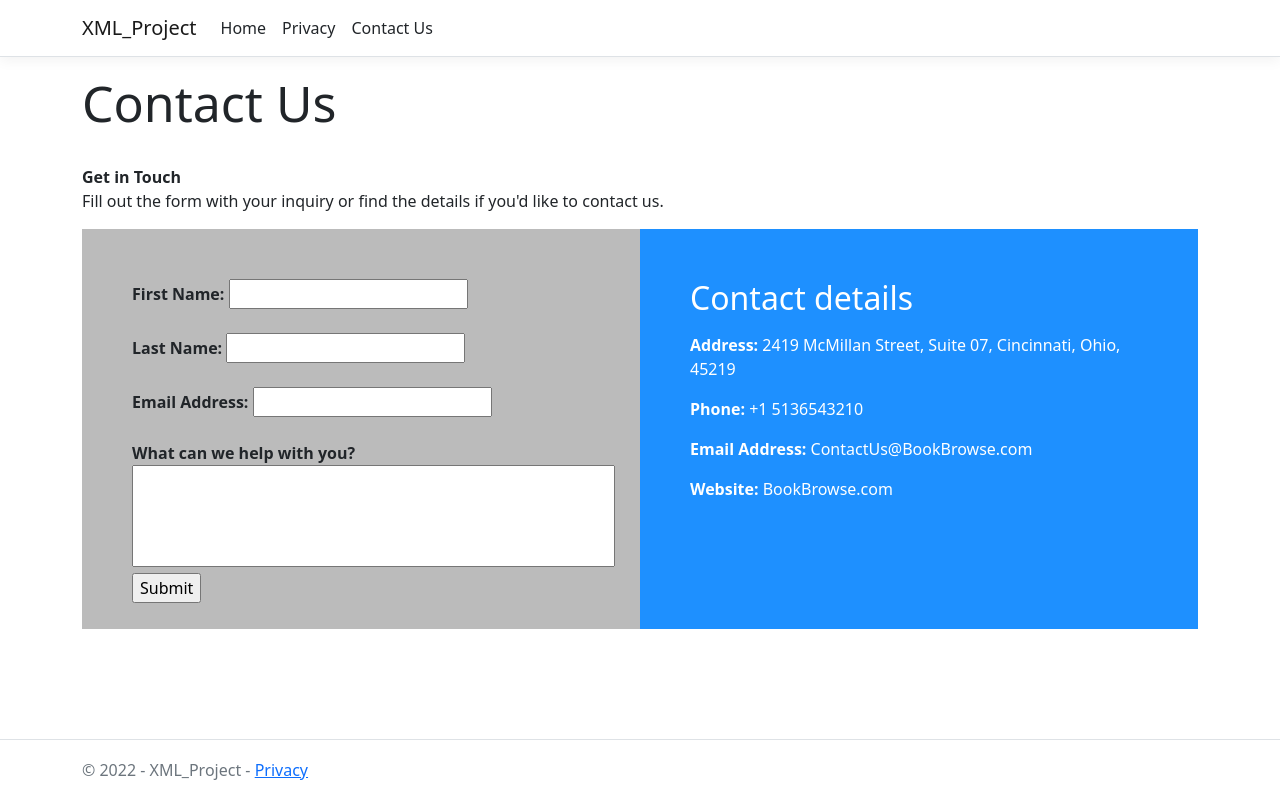
After one commit to MayuraRane/BookBrowse, an ASP.NET Core app: page /ContactUs in a window 1280 px wide. The commit adds this page. Run offline with ASP.NET Core 8, Linux system fonts and the light colour scheme; style sheets or scripts are compiled from the project's sources.

Commit message:
Added Contact Us page

```diff
--- /dev/null
+++ b/XML_Project/Pages/ContactUs.cshtml
@@ -0,0 +1,66 @@
+@page
+@model XML_Project.Pages.ContactUsModel
+@{
+}
+
+<html>
+<style>
+    h3 {
+        font-size: 50px;
+    }
+
+    h2 {
+        color: white;
+    }
+
+    * {
+        box-sizing: border-box;
+    }
+
+    .box {
+        float: left;
+        width: 50%;
+        padding: 50px;
+        height: 400px;
+    }
+
+    .clearfix::after {
+        content: "";
+        clear: both;
+        display: table;
+    }
+
+    textarea {
+        resize: none;
+    }
+</style>
+<body>
+
+    <h3>Contact Us</h3>
+    <br />
+
+    <strong>Get in Touch</strong>
+    <p>Fill out the form with your inquiry or find the details if you'd like to contact us.</p>
+
+    <div class="clearfix">
+        <div class="box" style="background-color:#bbb">
+            <form method="get">
+                <strong>First Name: </strong><input type=text name="First Name" maxlength=20><br /><br />
+                <strong>Last Name: </strong><input type=text name="Last Name" maxlength=20><br /><br />
+                <strong>Email Address: </strong><input type=text name="Last Name" maxlength=35><br /><br />
+                <strong>What can we help with you?</strong><br /><textarea name="Inquiry" rows="4" cols="50"></textarea><br />
+                <input type=submit value="Submit" name="Submit">
+            </form>
+        </div>
+        <div class="box" style="background-color:DodgerBlue"
+            <p><h2 style="color:white;">Contact details</h2></p>
+            <p style ="color:white"><strong>Address: </strong> 2419 McMillan Street, Suite 07, Cincinnati, Ohio, 45219</p>
+            <p style ="color:white"><strong>Phone: </strong> +1 5136543210</p>
+            <p style ="color:white"><strong>Email Address: </strong> ContactUs@BookBrowse.com</p>
+            <p style ="color:white"><strong>Website: </strong> BookBrowse.com</p>
+        </div>
+    </div>
+
+
+</body>
+</html>
--- /dev/null
+++ b/XML_Project/Pages/ContactUs.cshtml.cs
@@ -0,0 +1,12 @@
+using Microsoft.AspNetCore.Mvc;
+using Microsoft.AspNetCore.Mvc.RazorPages;
+
+namespace XML_Project.Pages
+{
+    public class ContactUsModel : PageModel
+    {
+        public void OnGet()
+        {
+        }
+    }
+}
--- a/XML_Project/Pages/Shared/_Layout.cshtml
+++ b/XML_Project/Pages/Shared/_Layout.cshtml
@@ -25,6 +25,9 @@
                         <li class="nav-item">
                             <a class="nav-link text-dark" asp-area="" asp-page="/Privacy">Privacy</a>
                         </li>
+                        <li class="nav-item">
+                            <a class="nav-link text-dark" asp-area="" asp-page="/ContactUs">Contact Us</a>
+                        </li>
                     </ul>
                 </div>
             </div>
```
Also changed, not shown: 1 other file.
